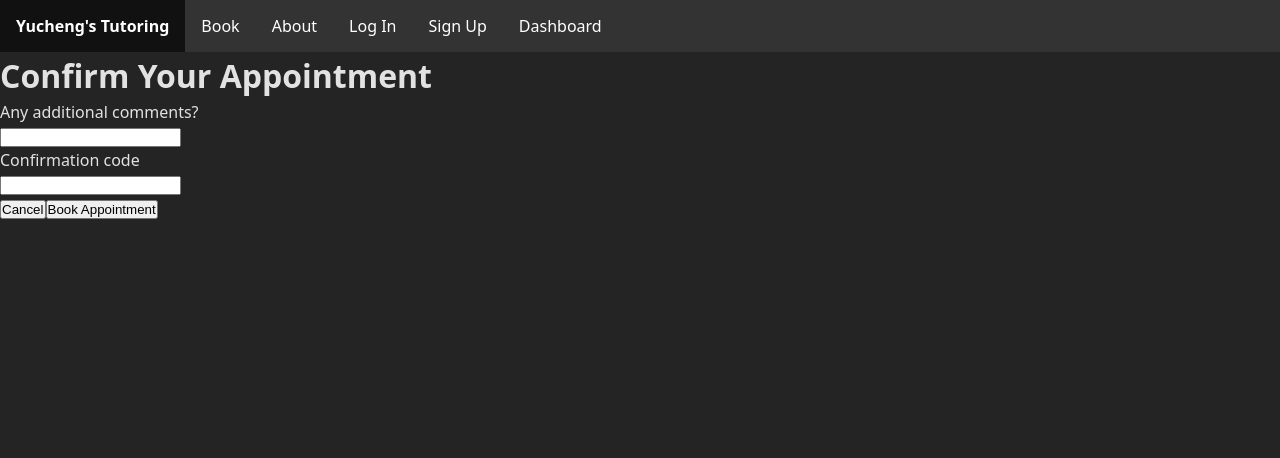
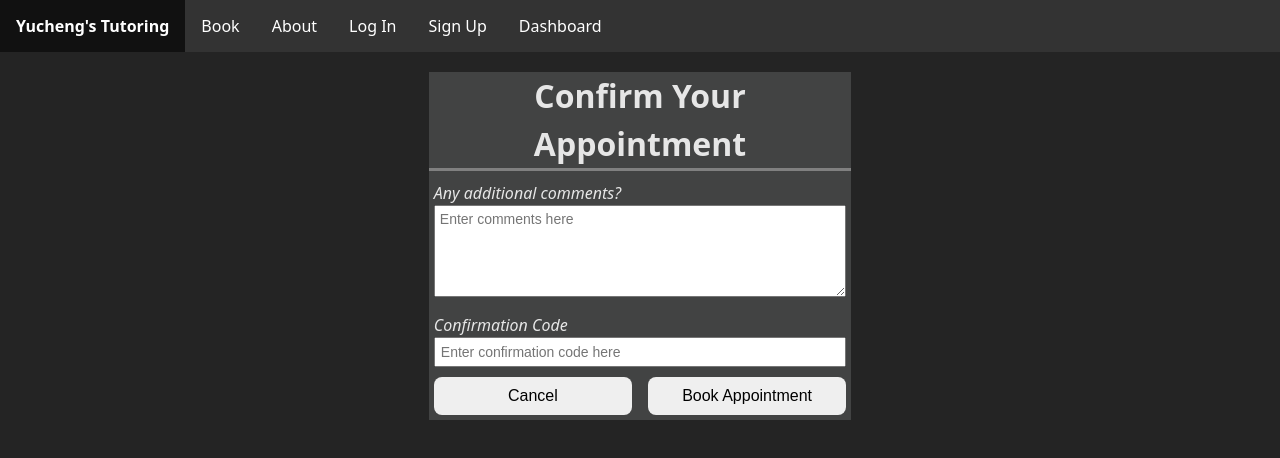
Before and after one commit to BlakeDiaz/tutoring_website, a React (Vite) app in the folder frontend/: page /book_existing_appointment in a window 1280 px wide. Shown: the top 458 px of the page. Built offline with nearby package versions, Linux system fonts and the light colour scheme; sample sign-in values are in the browser's storage.

Commit message:
Added CSS to BookExistingAppointmentForm component

```diff
--- a/frontend/src/BookExistingAppointmentForm.tsx
+++ b/frontend/src/BookExistingAppointmentForm.tsx
@@ -3,6 +3,7 @@ import SiteNavbar from "./SiteNavbar";
 import { useNavigate, useSearchParams } from "react-router";
 import { getCookie } from "./cookies";
 import { createRedirectSearchParams } from "./redirects";
+import "./BookingForm.css";
 
 const confirmation_code_format_regex = /^\d\d\d\d\d\d$/;
 
@@ -89,25 +90,44 @@ function BookExistingAppointmentForm() {
   return (
     <div>
       <SiteNavbar />
-      <div>
+      <div className="booking-form">
         <h1>Confirm Your Appointment</h1>
+        <ul>
+          <li>
+            <div className="booking-input">
               <label htmlFor="comments">Any additional comments?</label>
               <br />
-        <input type="text" id="comments" name="comments" onChange={(evt) => setComments(evt.target.value)} />
-        <br />
-        <label htmlFor="confirmation_code">Confirmation code</label>
+              <textarea
+                rows={5}
+                cols={50}
+                id="comments"
+                name="comments"
+                placeholder="Enter comments here"
+                onChange={(evt) => setComments(evt.target.value)}
+              />
+            </div>
+          </li>
+          <li>
+            <div className="booking-input">
+              <label htmlFor="confirmation_code">Confirmation Code</label>
               <br />
               <input
                 type="text"
                 id="confirmation_code"
                 name="confirmation_code"
+                required
+                placeholder="Enter confirmation code here"
                 onChange={(evt) => setConfirmationCode(evt.target.value)}
               />
-        <br />
-        <span>
+            </div>
+          </li>
+          <li>
+            <div className="booking-buttons">
               <button onClick={doCancelClick}>Cancel</button>
               <button onClick={doBookExistingAppointmentClick}>Book Appointment</button>
-        </span>
+            </div>
+          </li>
+        </ul>
         {renderError(error)}
       </div>
     </div>
--- a/frontend/src/BookingForm.css
+++ b/frontend/src/BookingForm.css
@@ -27,6 +27,15 @@
     font-style: italic;
 }
 
+.booking-input > input {
+    width: 100%;
+    height: 100%;
+    box-sizing: border-box;
+    font-family: "Arial";
+    font-size: 14px;
+    padding: 5px;
+}
+
 .booking-input > textarea {
     width: 100%;
     height: 100%;
```
Lines whose indentation alone changed are shown as unchanged.
